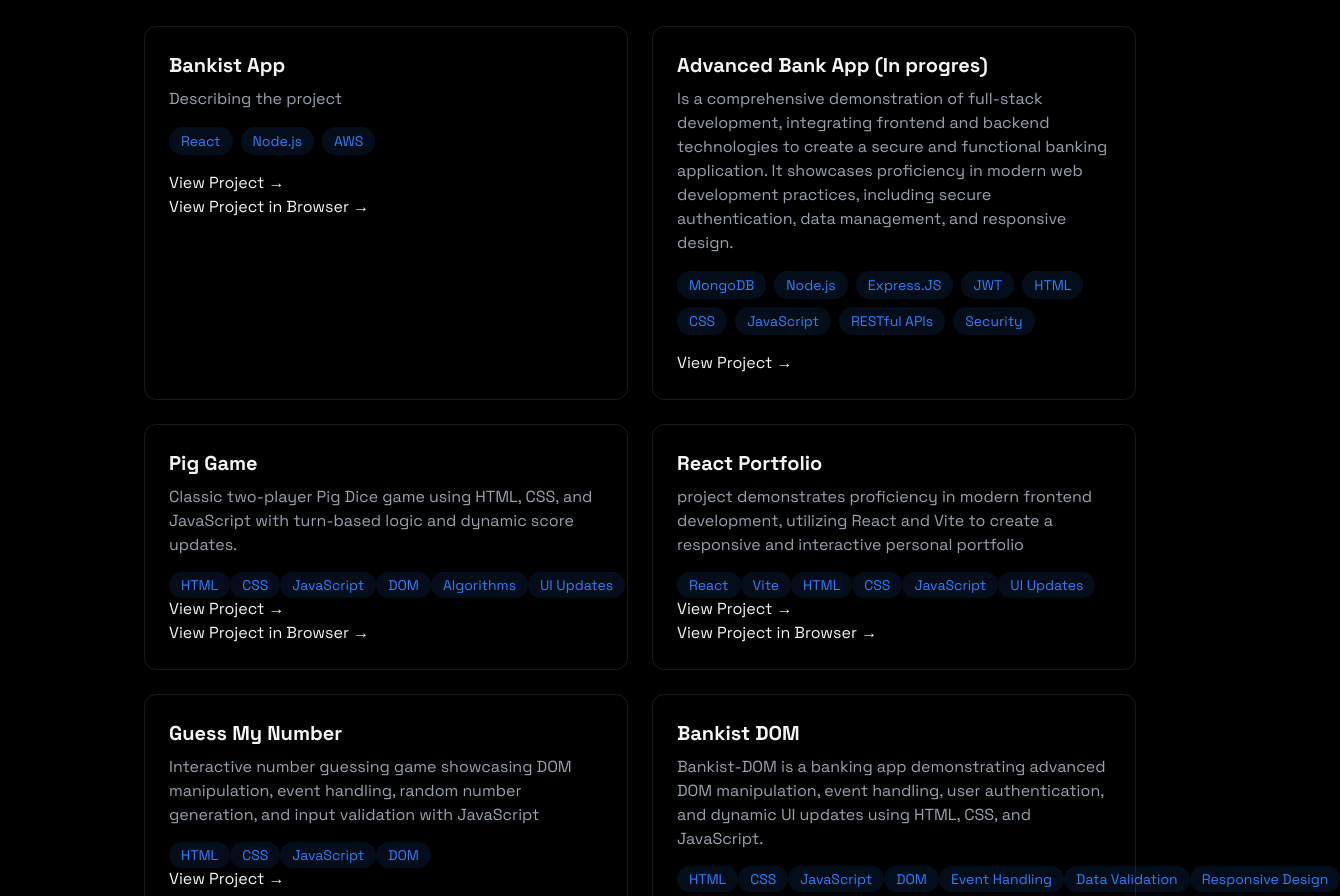
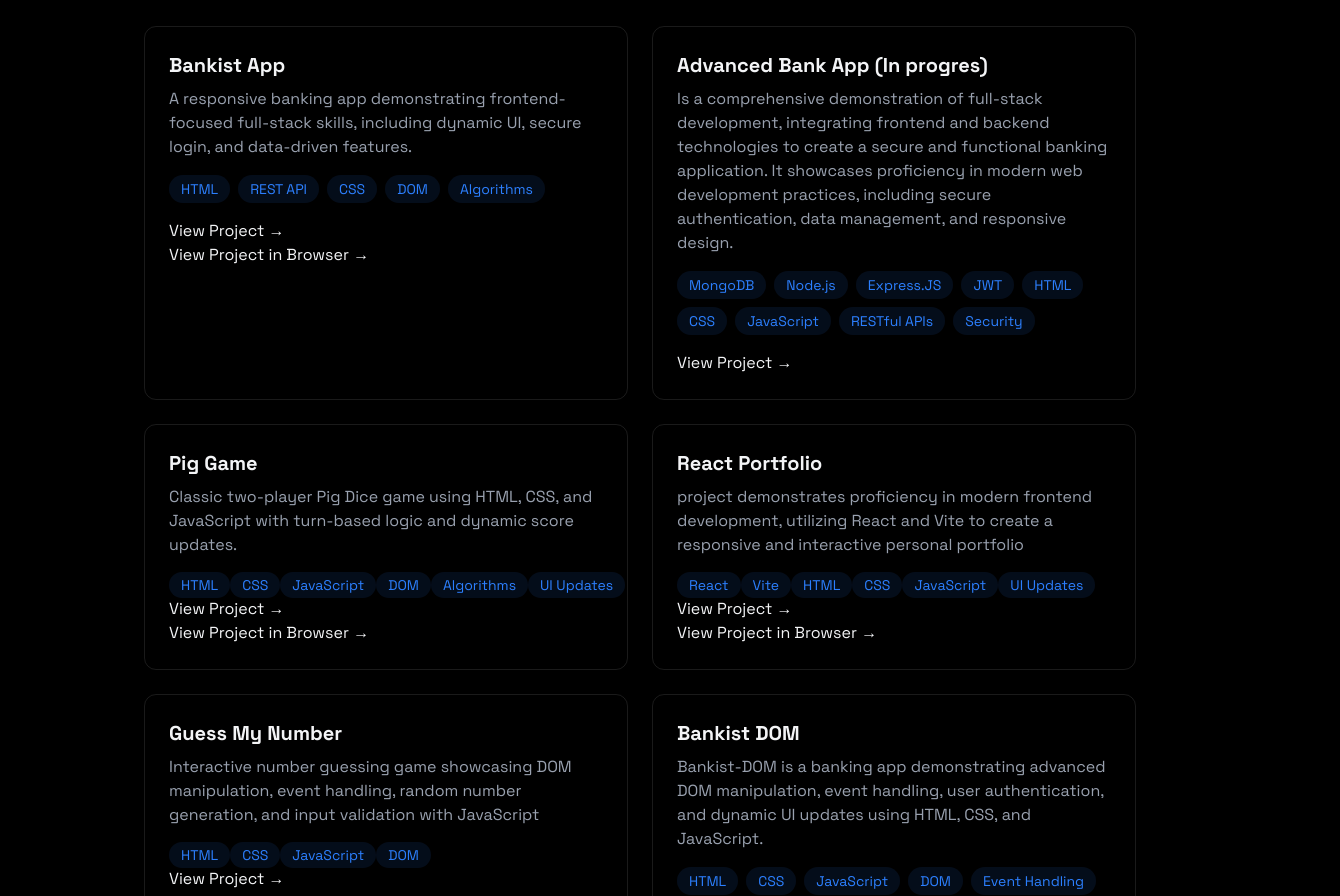
Before and after one commit to DaielCode/Daniel-portfolio, a React (Vite) app: page / in a window 1280 px wide. Shown: the part 1780-2676 px from the top of the page, 1340 px wide, since content can reach past the window. Built offline with nearby package versions, Linux system fonts and the light colour scheme.

Commit message:
New form

```diff
--- a/src/components/Projects.jsx
+++ b/src/components/Projects.jsx
@@ -14,9 +14,14 @@ export const Projects = () => {
           <div className="grid grid-cols-1 md:grid-cols-2 gap-6 ">
             <div className="p-6 rounded-xl border border-white/10 hover:-translate-y-1 hover:border-blue-500/30 hover:shadow-[0_2px_8px_rgba(59,130,246,0.1)] transition-all">
               <h3 className="text-xl font-bold mb-2">Bankist App</h3>
-              <p className="text-gray-400 mb-4">Describing the project</p>
+              <p className="text-gray-400 mb-4">
+                A responsive banking app demonstrating frontend-focused
+                full-stack skills, including dynamic UI, secure login, and
+                data-driven features.
+              </p>
               <div className="flex flex-wrap gap-2 mb-4">
-                {["React", "Node.js", "AWS"].map((tech, key) => (
+                {["HTML", "REST API", "CSS", "DOM", "Algorithms"].map(
+                  (tech, key) => (
                     <span
                       key={key}
                       className="bg-blue-500/10 text-blue-500 py-1 px-3 rounded-full text-sm hover:bg-blue-500/20
@@ -25,7 +30,8 @@ export const Projects = () => {
                     >
                       {tech}
                     </span>
-                ))}
+                  )
+                )}
               </div>
               <div className="flex justify between items-center">
                 <a
@@ -120,7 +126,7 @@ export const Projects = () => {
               </div>
               <div className="flex justify between items-center">
                 <a
-                  href="https://github.com/"
+                  href="https://github.com/DaielCode/Pig-Game"
                   target="_blank"
                   rel="noopener noreferrer"
                   className="text-blue-4-- hover:text-blue-300 trasition-colors"
@@ -237,7 +243,7 @@ export const Projects = () => {
                 manipulation, event handling, user authentication, and dynamic
                 UI updates using HTML, CSS, and JavaScript.
               </p>
-              <div>
+              <div className="flex flex-wrap gap-2">
                 {[
                   "HTML",
                   "CSS",
```
Lines whose indentation alone changed are shown as unchanged.
